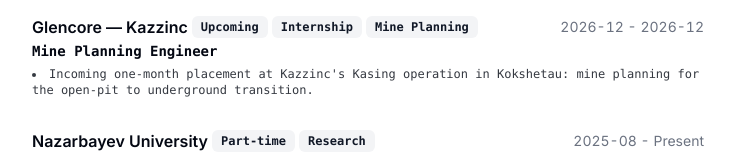
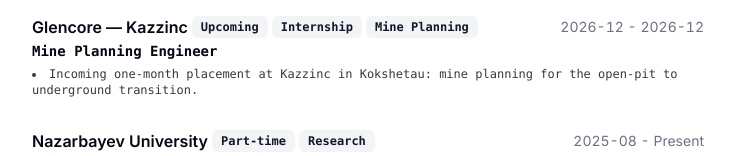
Before and after one commit to yerkebulat/cv, a Next.js app: page / in a window 1280 px wide. Shown: the part 434-590 px from the top of the page, without its empty margins (272-1007 px from the left). Built offline with nearby package versions, Linux system fonts and the light colour scheme.

Commit message:
Drop the nonexistent Kasing name from the Kazzinc line.

```diff
--- a/src/data/resume-data.tsx
+++ b/src/data/resume-data.tsx
@@ -139,8 +139,8 @@
         <>
           <ul className="list-inside list-disc">
             <li>
-              Incoming one-month placement at Kazzinc's Kasing operation in Kokshetau:
-              mine planning for the open-pit to underground transition.
+              Incoming one-month placement at Kazzinc in Kokshetau: mine planning
+              for the open-pit to underground transition.
             </li>
           </ul>
         </>
@@ -355,8 +355,8 @@
         description: (
           <ul className="list-inside list-disc">
             <li>
-              2026 жылдың желтоқсанында Көкшетаудағы Kazzinc Kasing кенішінде
-              бір айлық тағылымдама: ашық карьерден жерастыға көшуді жоспарлау.
+              2026 жылдың желтоқсанында Көкшетаудағы Kazzinc-те бір айлық
+              тағылымдама: ашық карьерден жерастыға көшуді жоспарлау.
             </li>
           </ul>
         ),
@@ -518,8 +518,8 @@
         description: (
           <ul className="list-inside list-disc">
             <li>
-              Предстоящая месячная стажировка на предприятии Kazzinc (Kasing) в
-              Кокшетау: планирование перехода с открытых работ на подземные.
+              Предстоящая месячная стажировка на предприятии Kazzinc в Кокшетау:
+              планирование перехода с открытых работ на подземные.
             </li>
           </ul>
         ),
```
